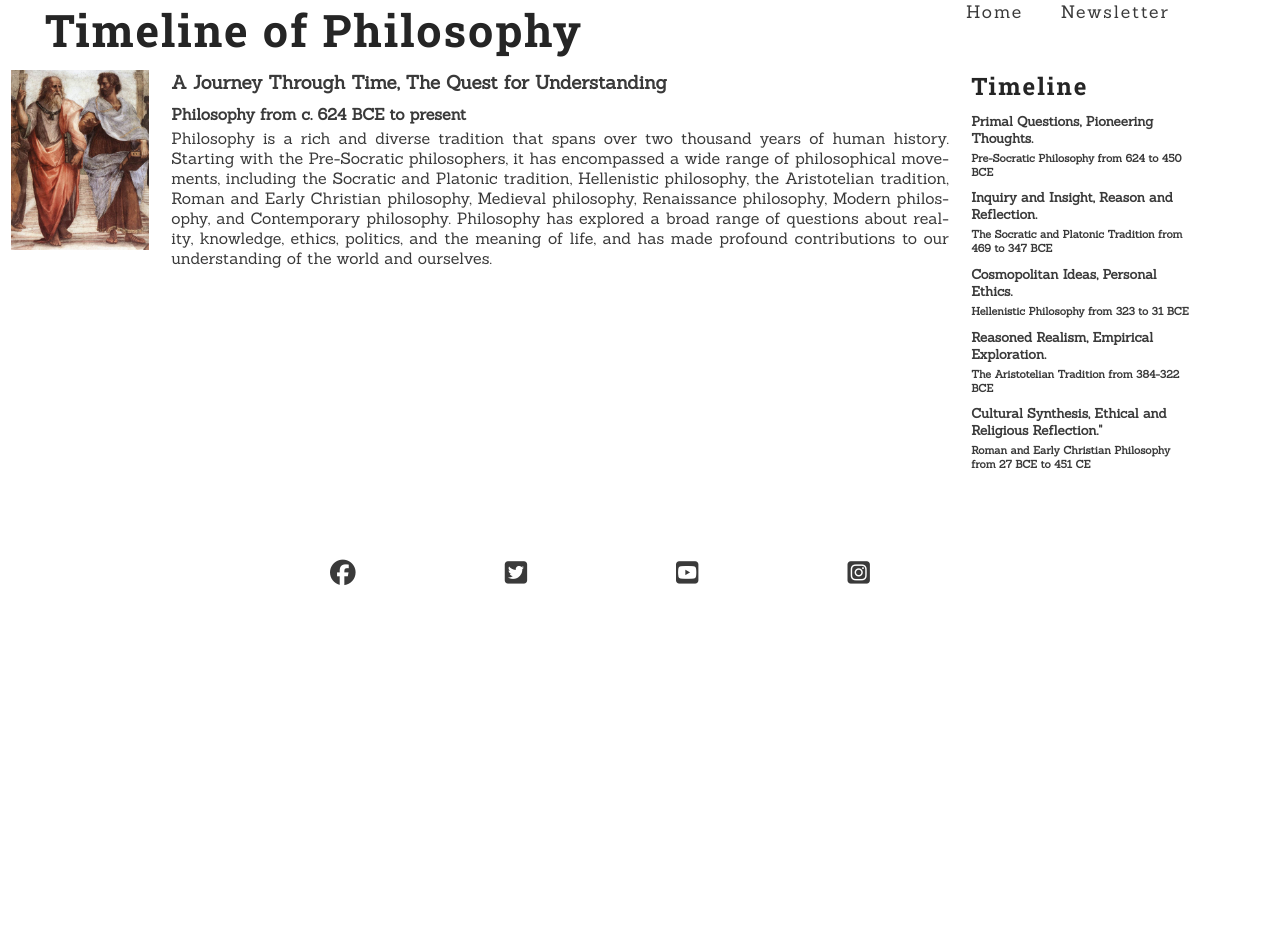
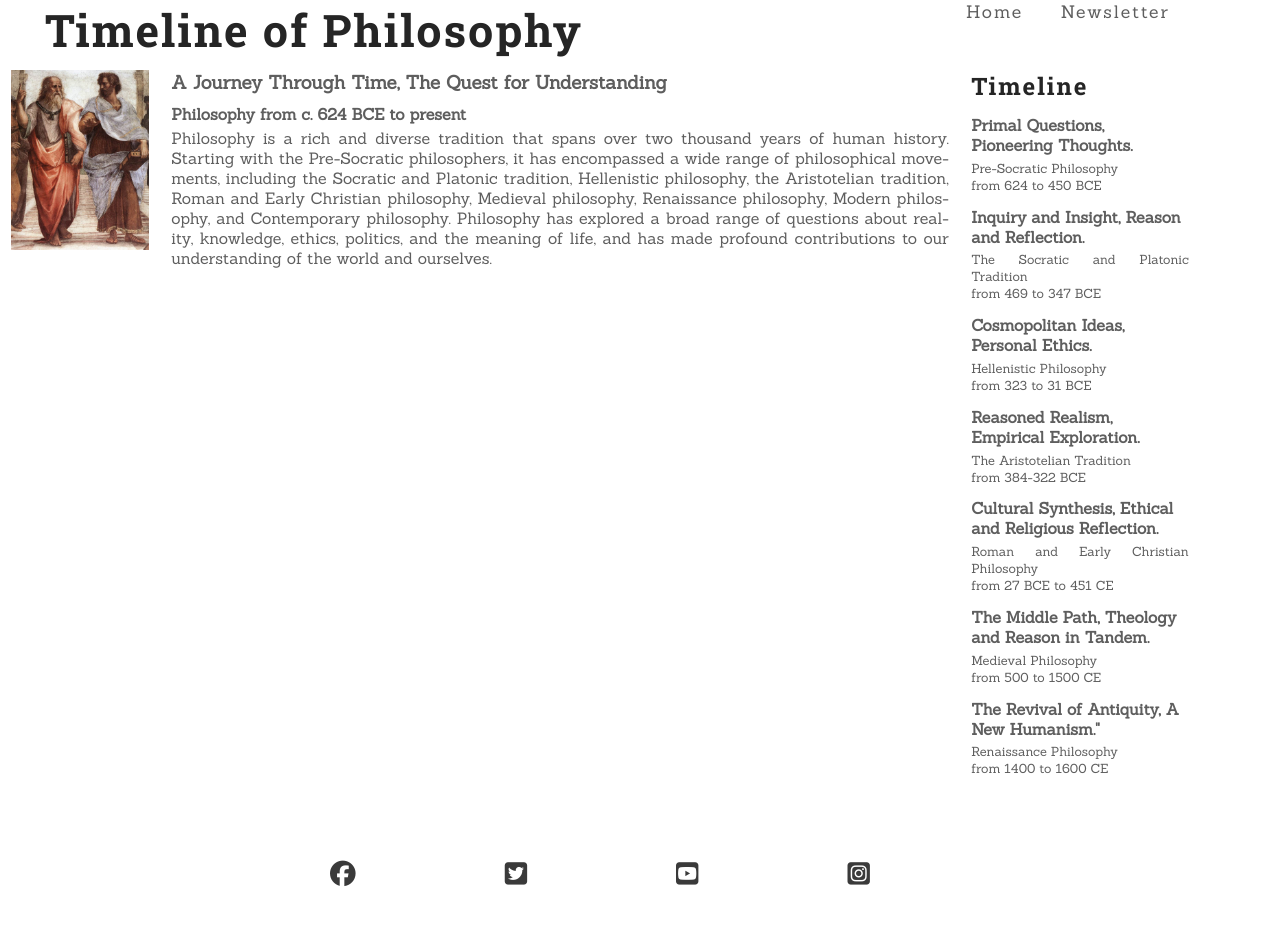
Before and after one commit to mikejdublin/philosophy-timeline, a plain HTML site: page index.html in a window 1280 px wide. Before the commit the page ends 800 px from the top, so only its background shows below. Drawn offline with Linux system fonts and the light colour scheme.

Commit message:
Add and style more timeline items

```diff
--- a/assets/css/style.css
+++ b/assets/css/style.css
@@ -16,9 +16,10 @@
 }
 
 body {
-    font-family: 'Sanchez', serif;;
+	font-family: 'Sanchez', serif;
+	;
 	font-weight: 300;
-	color: #3a3a3a;
+	color: #5e5e5e;
 	max-width: 1200px;
 
 }
@@ -26,14 +27,15 @@ body {
 p {
 	word-wrap: break-word;
 	overflow-wrap: break-word;
-	text-align:justify;
+	text-align: justify;
 	-webkit-hyphens: auto;
 	-moz-hyphens: auto;
 	-ms-hyphens: auto;
 	hyphens: auto;
 }
 
-h1, h2 {
+h1,
+h2 {
 	font-family: 'Roboto Slab', serif;
 	letter-spacing: 2px;
 	color: #252525;
@@ -41,11 +43,11 @@ h1, h2 {
 
 #logo {
 	float: left;
-	font-size:140%;
-	margin-left:2em;
+	font-size: 140%;
+	margin-left: 2em;
 }
 
-header > a {
+header>a {
 	text-decoration: none;
 }
 
@@ -53,30 +55,30 @@ header > a {
 
 #menu {
 	font-size: 1.1em;
-	letter-spacing:2px;
-	float:right;
+	letter-spacing: 2px;
+	float: right;
 }
 
 #menu li {
-	display:inline;
+	display: inline;
 	margin-right: 30px;
 }
 
 #menu a {
 	text-decoration: none;
-	color:inherit;
+	color: inherit;
 }
 
 
 #menu a:hover {
-	border-bottom:1px solid #3a3a3a;
+	border-bottom: 1px solid #3a3a3a;
 }
 
 #main-content {
-	clear:both;
+	clear: both;
 	display: flex;
-    x-justify-content: space-around;
-    x-align-items: stretch;
+	justify-content: space-around;
+	align-items: stretch;
 	max-width: 1200px;
 }
 
@@ -111,7 +113,9 @@ header > a {
 }
 
 #timeline {
-	width: 15em; flex-shrink: 0
+	width: 15em;
+	flex-shrink: 0;
+	text-align:left;
 }
 
 /* Clear floats after the columns */
@@ -121,18 +125,22 @@ header > a {
 	clear: both;
 }
 
-  #timeline li {
-	list-style-type: none;
-}
 
-#timeline h5 {
+
+
+#timeline h4 {
 	margin-top: 0.8em;
 	margin-bottom: 0.3em;
 
 }
 
-#timeline h6 {
-	margin-bottom: 0.5em;
+#timeline p {
+	font-size:0.8rem;
+}
+
+#timeline a {
+	color: #5e5e5e;
+	text-decoration:none;
 }
 
 
@@ -143,7 +151,7 @@ header > a {
 
 }
 
-.social-networks > li {
+.social-networks>li {
 	display: inline;
 }
 
--- a/index.html
+++ b/index.html
@@ -46,44 +46,59 @@
 		<div id="timeline" class="column" ">
 		  <h2>Timeline</h2>
 		  <ul>
-			<li>
-				<h5>
+				<h4>
 					Primal Questions, Pioneering Thoughts.
-				</h5>
-				<h6>
-					Pre-Socratic Philosophy from 624 to 450 BCE
-				</h6>
+				</h4>
+				<p>
+					<a href="#">Pre-Socratic Philosophy<br>from 624 to 450 BCE</a>
+				</p>
 
-				<h5>
+				<h4>
 					Inquiry and Insight, Reason and Reflection.
-				</h5>
-				<h6>
-					The Socratic and Platonic Tradition from 469 to 347 BCE
-				</h6>
+				</h4>
+				<p>
+					<a href="#">The Socratic and Platonic Tradition<br>
+					from 469 to 347 BCE</a>
+				</p>
 
-				<h5>
+				<h4>
 					Cosmopolitan Ideas, Personal Ethics.
-				</h5>
-				<h6>
-					Hellenistic Philosophy from 323 to 31 BCE
-				</h6>
+				</h4>
+				<p>
+					<a href="#">Hellenistic Philosophy<br>
+						from 323 to 31 BCE</a>
+				</p>
 
-				<h5>
+				<h4>
 					Reasoned Realism, Empirical Exploration.
-				</h5>
-				<h6>
-					The Aristotelian Tradition from 384-322 BCE
-				</h6>
+				</h4>
+				<p>
+					<a href="#">The Aristotelian Tradition<br>
+						from 384-322 BCE</a>
+				</p>
 
-				<h5>
-					Cultural Synthesis, Ethical and Religious Reflection."
-				</h5>
-				<h6>
-					Roman and Early Christian Philosophy from 27 BCE to 451 CE
-				</h6>
+				<h4>
+					Cultural Synthesis, Ethical and Religious Reflection.
+				</h4>
+				<p>
+					<a href="#">Roman and Early Christian Philosophy
+						<br>from 27 BCE to 451 CE</a>
+				</p>
+				<h4>
+					The Middle Path, Theology and Reason in Tandem.
+				</h4>
+				<p>
+					<a href="#">Medieval Philosophy
+						<br>from  500 to 1500 CE </a>
+				</p>
+				<h4>
+					The Revival of Antiquity, A New Humanism."
+				</h4>
+				<p>
+					<a href="#">Renaissance Philosophy
+						<br>from 1400 to 1600 CE</a>
+				</p>
 
-
-			</li>
 
 		  </ul>
 		</div>
```
Lines whose indentation alone changed are shown as unchanged.
